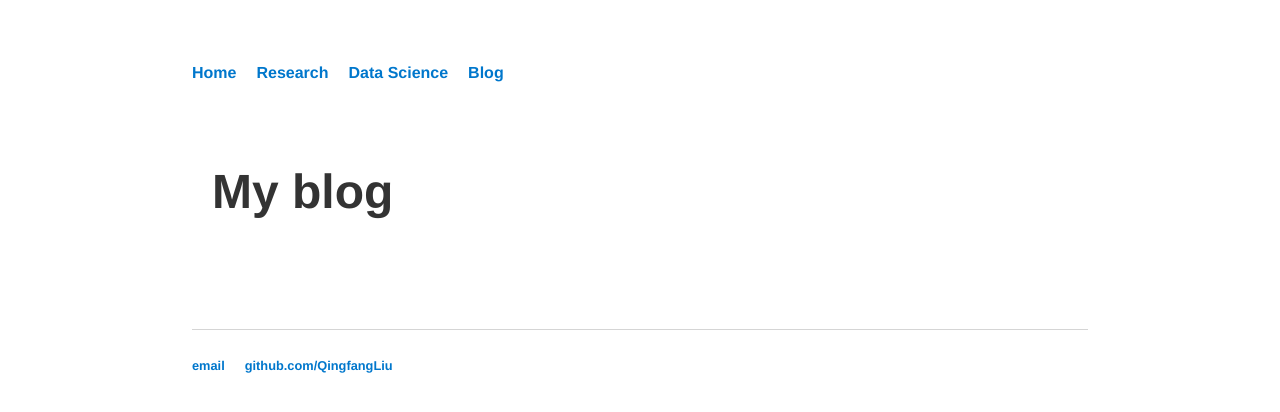
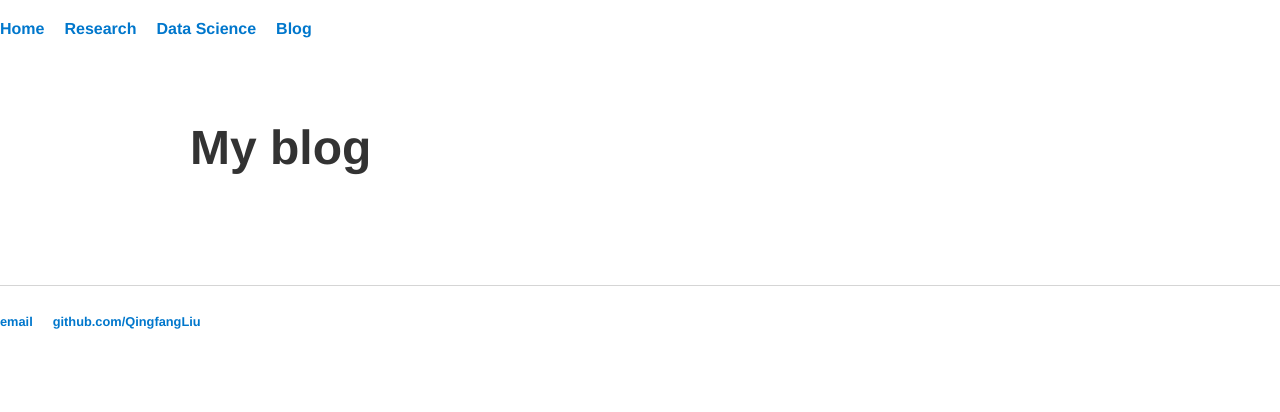
Before and after one commit to QingfangLiu/qingfangliu.github.io, a Jekyll site: the page built from blog/index.html, in a window 1280 px wide. Shown: the top 412 px of the page. Built offline with Jekyll 4.4.1, drawn with Linux system fonts in a browser that asks for light colours.

Commit message:
update main

```diff
--- a/css/main.css
+++ b/css/main.css
@@ -1,13 +1,13 @@
 
-/* Base layout and typography */
 body {
     font-family: 'Helvetica', 'Arial', 'Sans-Serif';
-    margin: 60px auto;
-    width: 70%;
+    margin: 0;
+    padding: 0;
     color: #333;
     background-color: #fff;
     line-height: 1.6;
 }
+
 
 /* Navigation styling */
 nav ul, footer ul {
@@ -97,10 +97,15 @@
 }
 
 .blurb {
-  margin: 40px;
+  background: #fdfdfd;
+  padding: 30px;
+  border-radius: 8px;
+  box-shadow: 0 2px 10px rgba(0,0,0,0.05);
   font-size: 1.2em;
   line-height: 1.6;
+  margin: 40px 0;
 }
+
 
 .container {
     max-width: 900px;
--- a/index.html
+++ b/index.html
@@ -6,10 +6,10 @@
 
 <div class="blurb">
 
-  <h1>Hi, I'm Qingfang Liu back 👋</h1>
+  <h1>Hi, I'm Qingfang 👋</h1>
 
   <p>
-    I’m currently a research fellow at the
+    I’m a research fellow at the
     <a href="https://irp.nida.nih.gov/organization/cnsb/learning-and-decision-making-unit/" target="_blank">Learning and Decision-Making Unit</a>
     at the National Institute on Drug Abuse (NIDA). I earned my Ph.D. in Psychology from The Ohio State University, where I specialized in cognitive and computational neuroscience in the
     <a href="https://turner-mbcn.com/" target="_blank">Model-based Cognitive Neuroscience Lab</a>.
```
